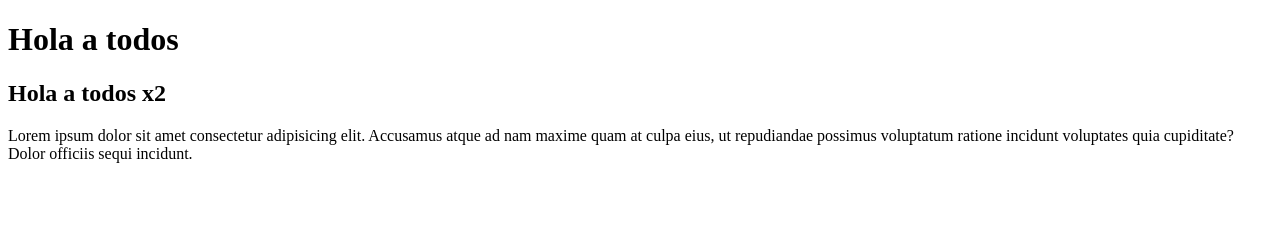
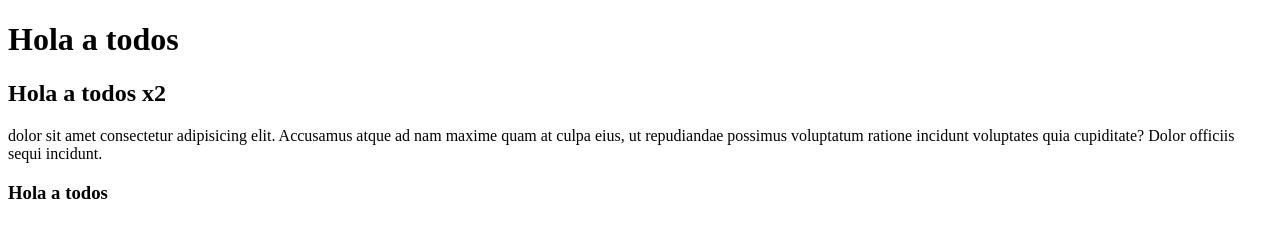
Before and after one commit to jairramirezmejia/repositorio1, a plain HTML site: page index.html in a window 1280 px wide. Drawn offline with Linux system fonts and the light colour scheme.

Commit message:
Se modifico el parrafo y se agrego h3

```diff
--- a/index.html
+++ b/index.html
@@ -5,7 +5,8 @@
   </head>
   <body>
     <h1>Hola a todos</h1>
-    <h2>Hola a todos x2</h2>
-    <p>Lorem ipsum dolor sit amet consectetur adipisicing elit. Accusamus atque ad nam maxime quam at culpa eius, ut repudiandae possimus voluptatum ratione incidunt voluptates quia cupiditate? Dolor officiis sequi incidunt.</p>
+    <h2>Hola a todos x2 </h2>
+    <p>dolor sit amet consectetur adipisicing elit. Accusamus atque ad nam maxime quam at culpa eius, ut repudiandae possimus voluptatum ratione incidunt voluptates quia cupiditate? Dolor officiis sequi incidunt.</p>
+    <h3>Hola a todos</h3>
   </body>
 </html>
```
